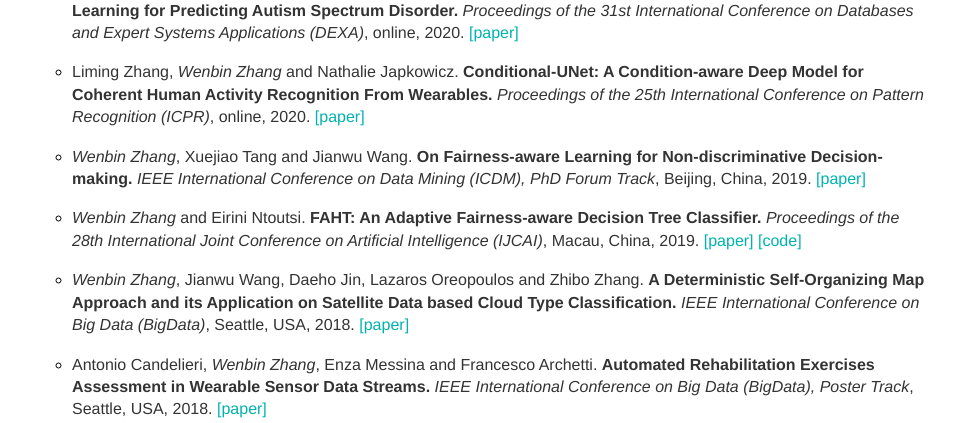
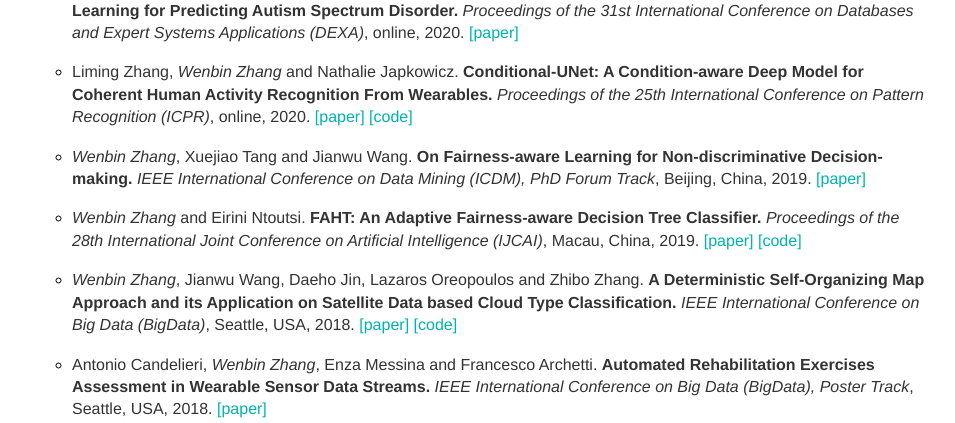
Before and after one commit to vanbanTruong/vanbanTruong.github.io, a Jekyll site: the page built from research.md, in a window 1280 px wide. Shown: the part 284-707 px from the top of the page, without its empty margins (160-1115 px from the left). Built offline with Jekyll 4.4.1, drawn with Linux system fonts in a browser that asks for light colours.

Commit message:
Update research.md

```diff
--- a/research.md
+++ b/research.md
@@ -12,7 +12,7 @@ For a full list of publications, visit my [Google Scholar page](https://scholar.
 * Mingli Zhang, Xin Zhao, *Wenbin Zhang*, Ahmad Chaddad, Jean-Baptiste Poline and Alan Evans. **Deep Discriminative Learning for Predicting Autism Spectrum Disorder.** *Proceedings of the 31st International Conference on Databases and Expert Systems Applications (DEXA)*, online, 2020. [[paper]](/assets/DEXA20.pdf)
 
 
-* Liming Zhang, *Wenbin Zhang* and Nathalie Japkowicz. **Conditional-UNet: A Condition-aware Deep Model for Coherent Human Activity Recognition From Wearables.** *Proceedings of the 25th International Conference on Pattern Recognition (ICPR)*, online, 2020. [[paper]](/assets/ICPR20.pdf)
+* Liming Zhang, *Wenbin Zhang* and Nathalie Japkowicz. **Conditional-UNet: A Condition-aware Deep Model for Coherent Human Activity Recognition From Wearables.** *Proceedings of the 25th International Conference on Pattern Recognition (ICPR)*, online, 2020. [[paper]](/assets/ICPR20.pdf) [[code]](https://github.com/tongjiyiming/Conditional-UNet)
 
 
 * *Wenbin Zhang*, Xuejiao Tang and Jianwu Wang. **On Fairness-aware Learning for Non-discriminative Decision-making.** *IEEE International Conference on Data Mining (ICDM), PhD Forum Track*, Beijing, China, 2019. [[paper]](/assets/IJCAI19.pdf)
@@ -20,7 +20,7 @@ For a full list of publications, visit my [Google Scholar page](https://scholar.
 * *Wenbin Zhang* and Eirini Ntoutsi. **FAHT: An Adaptive Fairness-aware Decision Tree Classifier.** *Proceedings of the 28th International Joint Conference on Artificial Intelligence (IJCAI)*, Macau, China, 2019. [[paper]](/assets/IJCAI19.pdf) [[code]](https://github.com/vanbanTruong/FAHT)
 
 
-* *Wenbin Zhang*, Jianwu Wang, Daeho Jin, Lazaros Oreopoulos and Zhibo Zhang. **A Deterministic Self-Organizing Map Approach and its Application on Satellite Data based Cloud Type Classification.** *IEEE International Conference on Big Data (BigData)*, Seattle, USA, 2018. [[paper]](/assets/BigData18.pdf)
+* *Wenbin Zhang*, Jianwu Wang, Daeho Jin, Lazaros Oreopoulos and Zhibo Zhang. **A Deterministic Self-Organizing Map Approach and its Application on Satellite Data based Cloud Type Classification.** *IEEE International Conference on Big Data (BigData)*, Seattle, USA, 2018. [[paper]](/assets/BigData18.pdf) [[code]](https://github.com/vanbanTruong/deterministicSOM)
 
 * Antonio Candelieri, *Wenbin Zhang*, Enza Messina and Francesco Archetti. **Automated Rehabilitation Exercises Assessment in Wearable Sensor Data Streams.** *IEEE International Conference on Big Data (BigData), Poster Track*, Seattle, USA, 2018. [[paper]](/assets/BigData18P.pdf)
 
```
